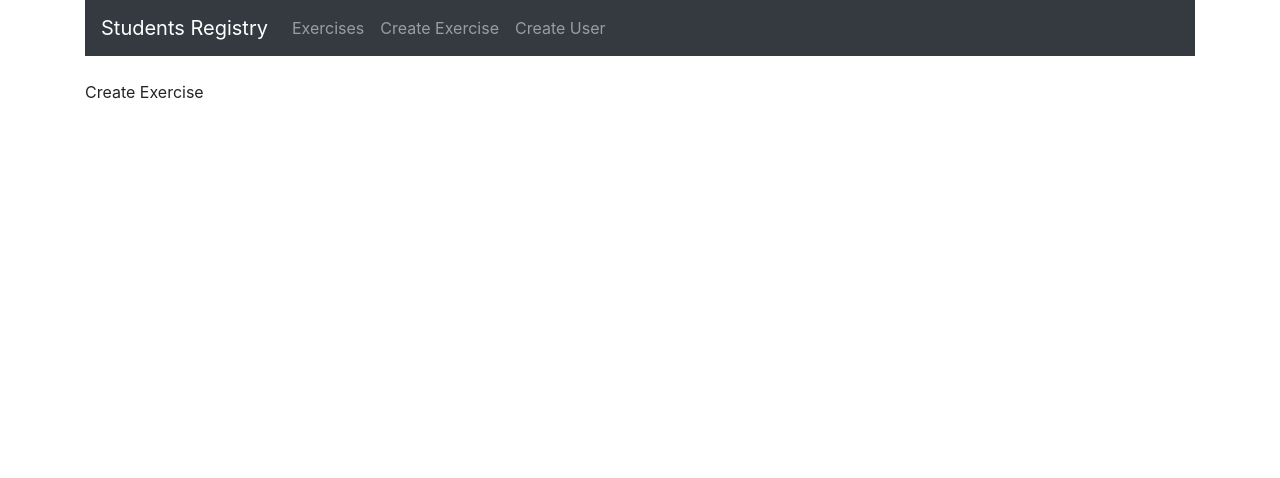
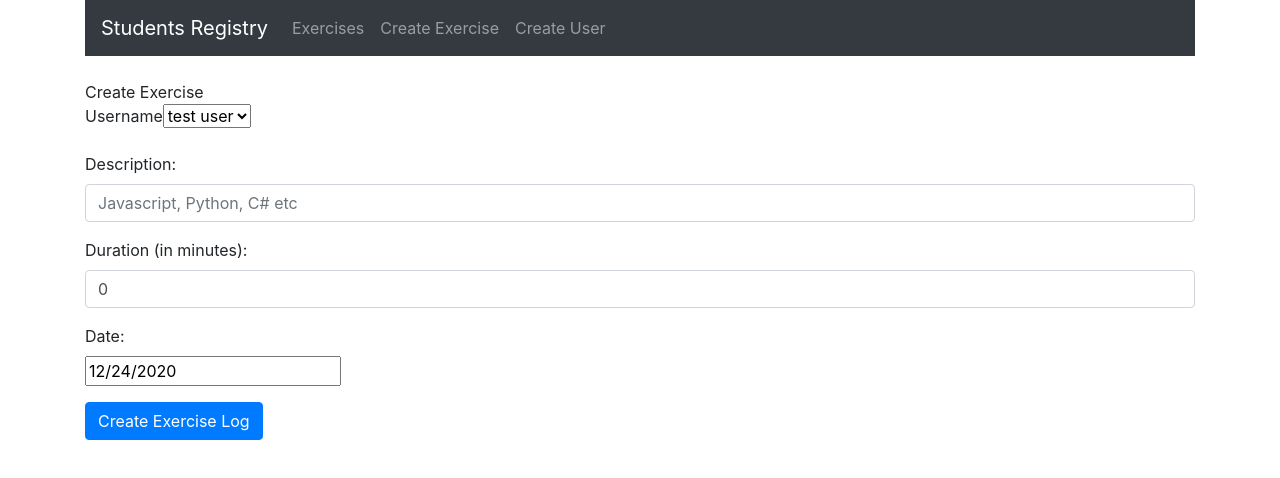
Before and after one commit to arb1ona/Students-Registry-Axios, a React (Create React App) app in the folder students-registry/: page /create in a window 1280 px wide. Shown: the top 478 px of the page. Built offline with nearby package versions, Linux system fonts and the light colour scheme.

Commit message:
Create Exercise Tested

```diff
--- a/students-registry/package.json
+++ b/students-registry/package.json
@@ -9,6 +9,7 @@
     "bootstrap": "^4.5.3",
     "react": "^17.0.1",
     "react-bootstrap": "^1.4.0",
+    "react-datepicker": "^3.3.0",
     "react-dom": "^17.0.1",
     "react-scripts": "4.0.1",
     "web-vitals": "^0.2.4"
--- a/students-registry/src/components/CreateExercise.js
+++ b/students-registry/src/components/CreateExercise.js
@@ -1,7 +1,144 @@
 import React, { Component } from "react";
+import { Form, Button } from "react-bootstrap";
+import DatePicker from "react-datepicker";
+import "react-datepicker/dist/react-datepicker.css";
 
 export default class CreateExercise extends Component {
+  constructor(props) {
+    super(props);
+
+    this.onChangeUsername = this.onChangeUsername.bind(this);
+    this.onChangeDescription = this.onChangeDescription.bind(this);
+    this.onChangeDuration = this.onChangeDuration.bind(this);
+    this.onChangeDate = this.onChangeDate.bind(this);
+    this.onSubmit = this.onSubmit.bind(this);
+
+    this.state = {
+      username: "",
+      description: "",
+      duration: 0,
+      date: new Date(),
+      users: [],
+    };
+  }
+  componentDidMount() {
+    this.setState({
+      users: ["test user"],
+      username: "test user",
+    });
+  }
+
+  onChangeUsername(e) {
+    this.setState({
+      username: e.target.value,
+    });
+  }
+  onChangeDescription(e) {
+    this.setState({
+      description: e.target.value,
+    });
+  }
+  onChangeDuration(e) {
+    this.setState({
+      duration: e.target.value,
+    });
+  }
+  onChangeDate(date) {
+    this.setState({
+      date: date,
+    });
+  }
+
+  onSubmit(e) {
+    e.preventDefault();
+
+    const exercise = {
+      username: this.state.username,
+      description: this.state.description,
+      duration: this.state.duration,
+      date: this.state.date,
+    };
+
+    console.log('onSubmit : "', this.state);
+
+    // window.location = "/";
+  }
+
   render() {
-    return <div>Create Exercise</div>;
+    return (
+      <div>
+        Create Exercise
+        <Form onSubmit={this.onSubmit}>
+          <Form.Group>
+            <Form.Label>Username</Form.Label>
+
+            <select
+              required
+              value={this.state.username}
+              onChange={this.onChangeUsername}
+            >
+              {this.state.users.map(function (user) {
+                return (
+                  <option key={user} value={user}>
+                    {user}
+                  </option>
+                );
+              })}
+              {/* this.state.users => an array of users which come from
+              MongoDB database
+              .map allows to return something for each element in an array
+              return => for each user in tha array its going to return an option
+              */}
+            </select>
+          </Form.Group>
+          <Form.Group>
+            <Form.Label>Description: </Form.Label>
+            <Form.Control
+              type="text"
+              required
+              value={this.state.description}
+              onChange={this.onChangeDescription}
+              placeholder="Javascript, Python, C# etc"
+            />
+          </Form.Group>
+
+          <Form.Group>
+            <Form.Label>Duration (in minutes): </Form.Label>
+            <Form.Control
+              type="text"
+              value={this.state.duration}
+              onChange={this.onChangeDuration}
+            />
+          </Form.Group>
+
+          <Form.Group>
+            <Form.Label>Date:</Form.Label>
+            <div>
+              <DatePicker
+                selected={this.state.date}
+                onChange={this.onChangeDate}
+              />
+            </div>
+          </Form.Group>
+          <div className="form-group">
+            <input
+              type="submit"
+              value="Create Exercise Log"
+              className="btn btn-primary"
+            />
+          </div>
+          {/* <Form.Group>
+            <Form.Control
+              variant="primary"
+              type="submit"
+              value="Create Exercise"
+              className="btn btn-primary"
+            >
+              Submit
+            </Form.Control>
+          </Form.Group> */}
+        </Form>
+      </div>
+    );
   }
 }
```
Also changed, not shown: 1 other file (tests, documents, lock files or other folders).
